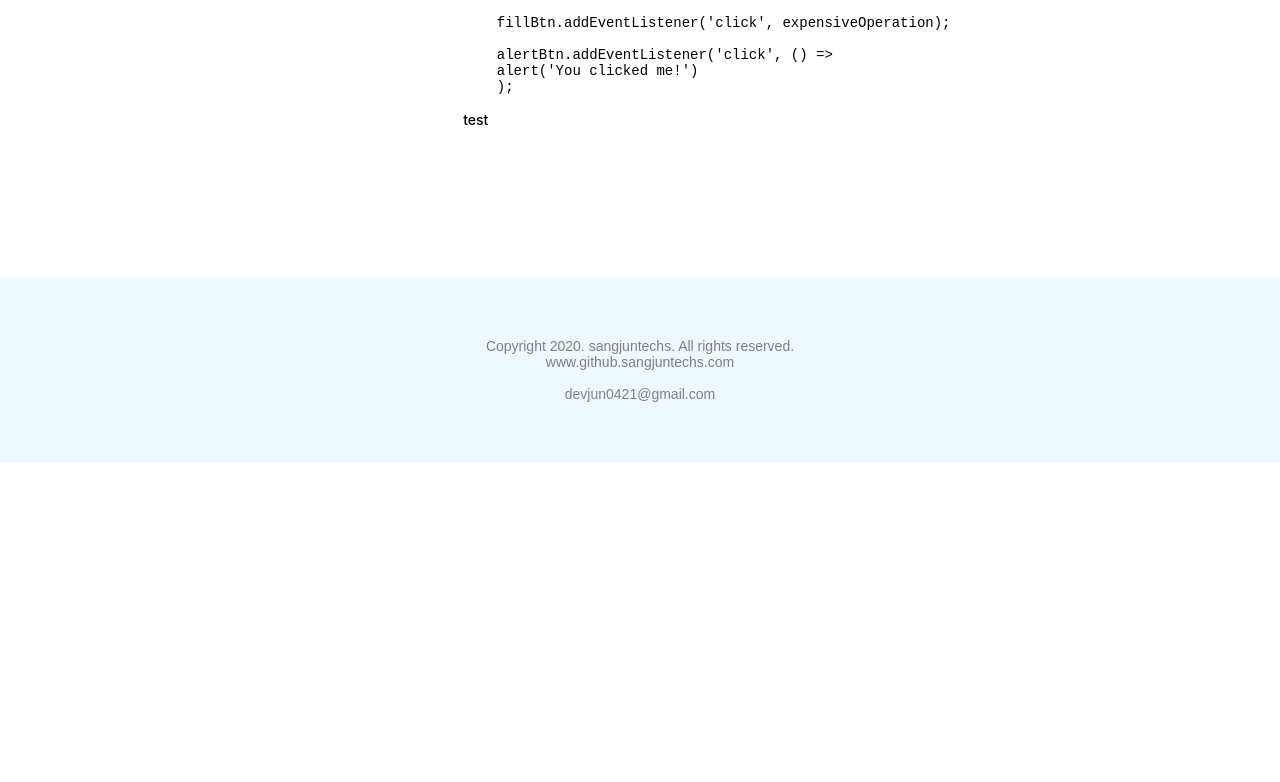
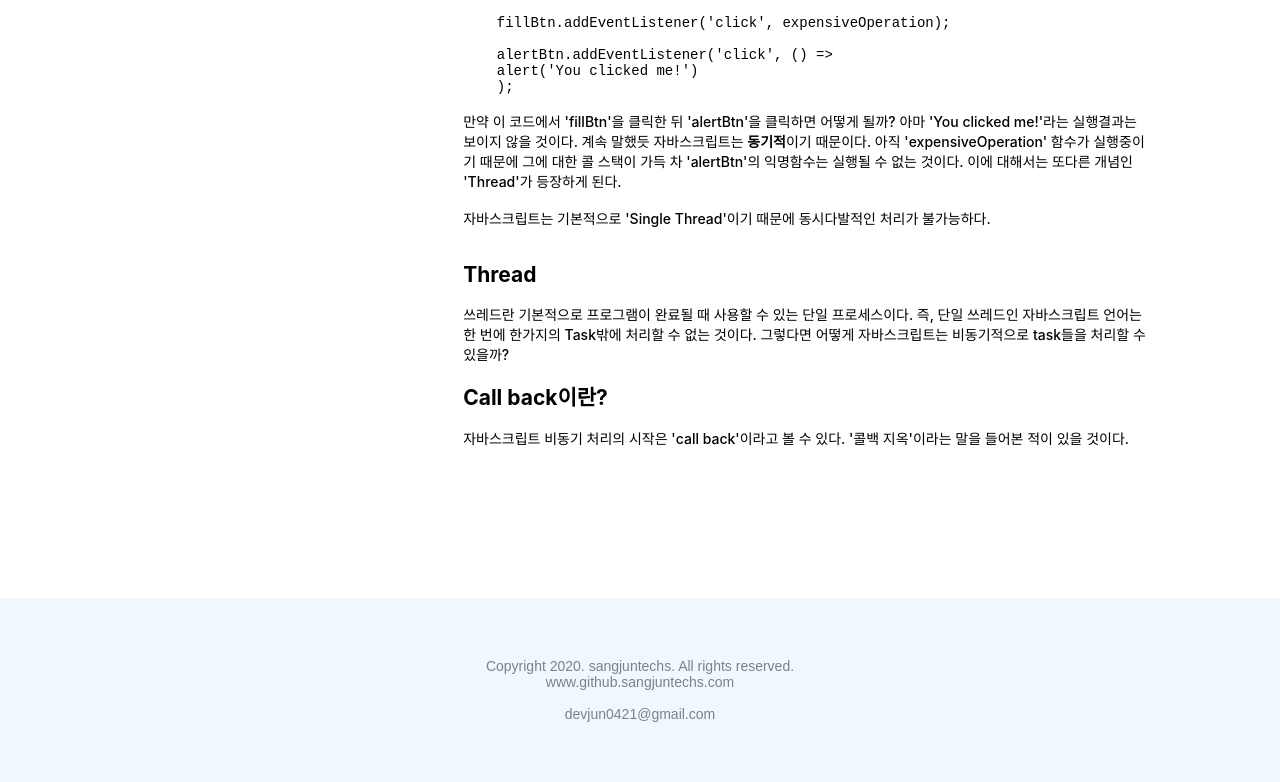
Before and after one commit to sangjuntechs/studyBlog, a plain HTML site: page pages/async.html in a window 1280 px wide. Shown: the part 1259-2041 px from the top of the page. Before the commit the page ends 1721 px from the top, so only its background shows below. Drawn offline with Linux system fonts and the light colour scheme; a web font is replaced by a local one.

Commit message:
add asyncpage

```diff
--- a/pages/async.html
+++ b/pages/async.html
@@ -96,7 +96,25 @@ function expensiveOperation() {
     alert('You clicked me!')
     );
                     </pre>
-                    <p>test</p>
+                    <p>만약 이 코드에서 'fillBtn'을 클릭한 뒤 'alertBtn'을 클릭하면 어떻게 될까? 아마 'You clicked me!'라는
+                        실행결과는 보이지 않을 것이다. 계속 말했듯 자바스크립트는 <strong>동기적</strong>이기 때문이다.
+                        아직 'expensiveOperation' 함수가 실행중이기 때문에 그에 대한 콜 스택이 가득 차 'alertBtn'의 익명함수는
+                        실행될 수 없는 것이다. 이에 대해서는 또다른 개념인 'Thread'가 등장하게 된다. <br><br>
+                        자바스크립트는 기본적으로 'Single Thread'이기 때문에 동시다발적인 처리가 불가능하다.
+                    </p>
+                    <br><br>
+                    <h2>Thread</h2>
+                    <br>
+                    <p>쓰레드란 기본적으로 프로그램이 완료될 때 사용할 수 있는 단일 프로세스이다. 즉, 단일 쓰레드인
+                        자바스크립트 언어는 한 번에 한가지의 Task밖에 처리할 수 없는 것이다. 그렇다면 어떻게 자바스크립트는
+                        비동기적으로 task들을 처리할 수 있을까?
+                    </p>
+                    <br>
+                    <h2>Call back이란?</h2>
+                    <br>
+                    <p>자바스크립트 비동기 처리의 시작은 'call back'이라고 볼 수 있다. '콜백 지옥'이라는 말을 들어본 적이
+                        있을 것이다.
+                    </p>
 
 
 
```
